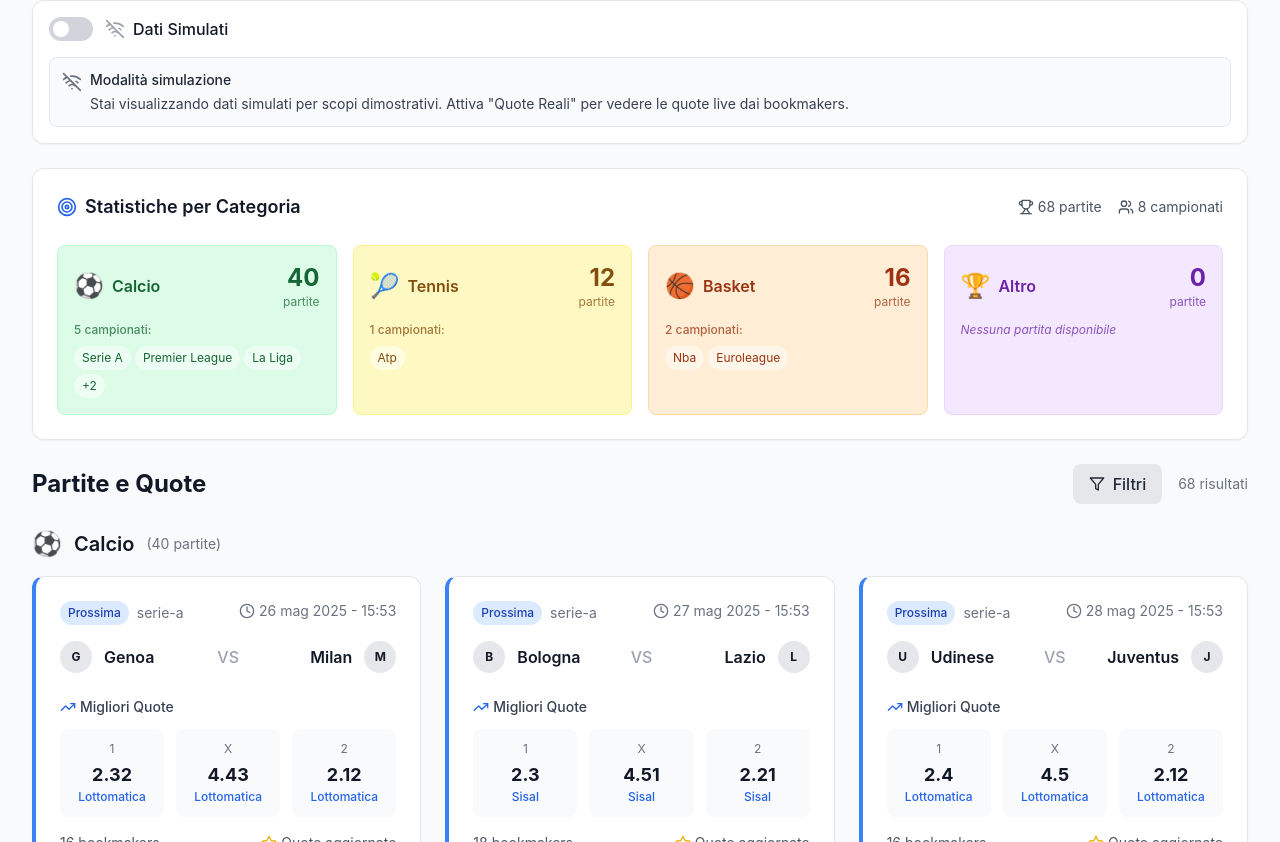
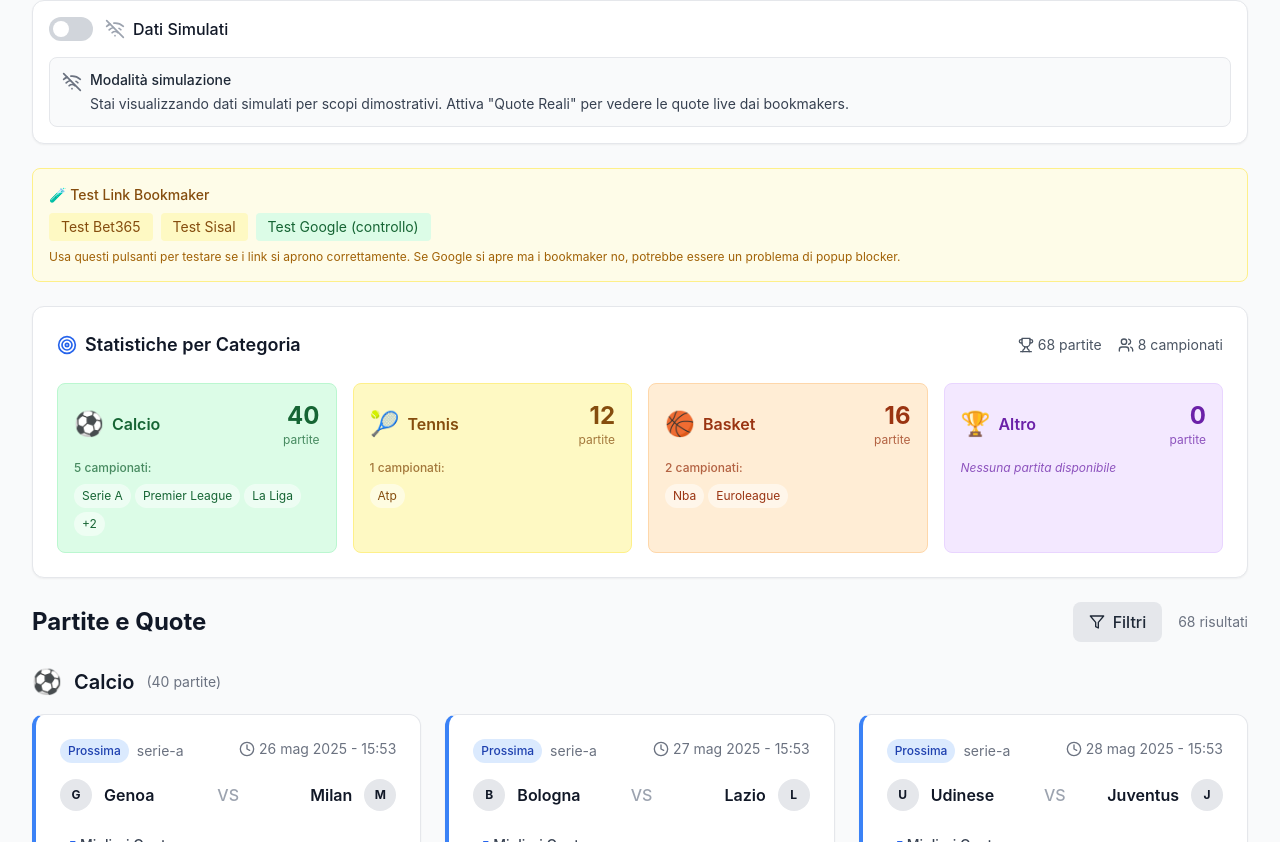
Before and after one commit to J4sp3rd3v/sportquote, a Next.js app: page / in a window 1280 px wide. Shown: the part 708-1550 px from the top of the page. Built offline with nearby package versions, Linux system fonts and the light colour scheme.

Commit message:
Fix bookmaker links with debug and test buttons

```diff
--- a/app/page.tsx
+++ b/app/page.tsx
@@ -244,6 +244,43 @@ export default function HomePage() {
           onRefresh={refreshData}
         />
 
+        {/* Test Link Bookmaker */}
+        <div className="bg-yellow-50 border border-yellow-200 rounded-lg p-4 mb-6">
+          <h3 className="text-sm font-medium text-yellow-800 mb-2">🧪 Test Link Bookmaker</h3>
+          <div className="flex flex-wrap gap-2">
+            <button
+              onClick={() => {
+                console.log('Test Bet365');
+                window.open('https://www.bet365.it', '_blank', 'noopener,noreferrer');
+              }}
+              className="px-3 py-1 bg-yellow-100 text-yellow-800 rounded text-sm hover:bg-yellow-200"
+            >
+              Test Bet365
+            </button>
+            <button
+              onClick={() => {
+                console.log('Test Sisal');
+                window.open('https://www.sisal.it', '_blank', 'noopener,noreferrer');
+              }}
+              className="px-3 py-1 bg-yellow-100 text-yellow-800 rounded text-sm hover:bg-yellow-200"
+            >
+              Test Sisal
+            </button>
+            <button
+              onClick={() => {
+                console.log('Test Google (controllo)');
+                window.open('https://www.google.it', '_blank', 'noopener,noreferrer');
+              }}
+              className="px-3 py-1 bg-green-100 text-green-800 rounded text-sm hover:bg-green-200"
+            >
+              Test Google (controllo)
+            </button>
+          </div>
+          <p className="text-xs text-yellow-700 mt-2">
+            Usa questi pulsanti per testare se i link si aprono correttamente. Se Google si apre ma i bookmaker no, potrebbe essere un problema di popup blocker.
+          </p>
+        </div>
+
         {/* Category Statistics */}
         {currentStats && (
           <SportCategoryStats
--- a/components/MatchCard.tsx
+++ b/components/MatchCard.tsx
@@ -15,6 +15,37 @@ interface MatchCardProps {
 export default function MatchCard({ match, bestOdds, onViewDetails }: MatchCardProps) {
   const formatDate = (date: Date) => {
     return format(date, 'dd MMM yyyy - HH:mm', { locale: it });
+  };
+
+  const handleQuickBookmakerClick = (bookmakerName: string) => {
+    console.log('Quick click su bookmaker:', bookmakerName);
+
+    // Trova il bookmaker per nome (semplificato per test)
+    const commonBookmakers: { [key: string]: string } = {
+      'Bet365': 'https://www.bet365.it',
+      'William Hill': 'https://www.williamhill.it',
+      'Betfair': 'https://www.betfair.it',
+      'Unibet': 'https://www.unibet.it',
+      'Bwin': 'https://www.bwin.it',
+      'Sisal': 'https://www.sisal.it',
+      'Snai': 'https://www.snai.it',
+      'Eurobet': 'https://www.eurobet.it',
+      'Lottomatica': 'https://www.lottomatica.it',
+      'Betclic': 'https://www.betclic.it'
+    };
+
+    const url = commonBookmakers[bookmakerName];
+    if (url) {
+      console.log('Aprendo URL rapido:', url);
+      try {
+        window.open(url, '_blank', 'noopener,noreferrer');
+      } catch (error) {
+        console.error('Errore apertura rapida:', error);
+        alert(`Errore nell'aprire ${bookmakerName}: ${error}`);
+      }
+    } else {
+      alert(`Sito non configurato per ${bookmakerName}. Usa "Confronta Tutte" per accedere.`);
+    }
   };
 
   const getStatusColor = (status: string) => {
@@ -86,7 +117,10 @@ export default function MatchCard({ match, bestOdds, onViewDetails }: MatchCardP
         </h4>
         <div className={`grid gap-2 sm:gap-3 ${bestOdds.draw ? 'grid-cols-3' : 'grid-cols-2'}`}>
           {/* Home Win */}
-          <div className="bg-gray-50 rounded-lg p-2 sm:p-3 text-center">
+          <div
+            className="bg-gray-50 rounded-lg p-2 sm:p-3 text-center cursor-pointer hover:bg-gray-100 transition-colors duration-200"
+            onClick={() => handleQuickBookmakerClick(bestOdds.home.bookmaker)}
+          >
             <div className="text-xs text-gray-500 mb-1">1</div>
             <div className="font-bold text-base sm:text-lg text-gray-900">{bestOdds.home.odds}</div>
             <div className="text-xs text-primary-600 font-medium truncate">{bestOdds.home.bookmaker}</div>
@@ -94,7 +128,10 @@ export default function MatchCard({ match, bestOdds, onViewDetails }: MatchCardP
 
           {/* Draw (if available) */}
           {bestOdds.draw && (
-            <div className="bg-gray-50 rounded-lg p-2 sm:p-3 text-center">
+            <div
+              className="bg-gray-50 rounded-lg p-2 sm:p-3 text-center cursor-pointer hover:bg-gray-100 transition-colors duration-200"
+              onClick={() => handleQuickBookmakerClick(bestOdds.draw!.bookmaker)}
+            >
               <div className="text-xs text-gray-500 mb-1">X</div>
               <div className="font-bold text-base sm:text-lg text-gray-900">{bestOdds.draw.odds}</div>
               <div className="text-xs text-primary-600 font-medium truncate">{bestOdds.draw.bookmaker}</div>
@@ -102,7 +139,10 @@ export default function MatchCard({ match, bestOdds, onViewDetails }: MatchCardP
           )}
 
           {/* Away Win */}
-          <div className="bg-gray-50 rounded-lg p-2 sm:p-3 text-center">
+          <div
+            className="bg-gray-50 rounded-lg p-2 sm:p-3 text-center cursor-pointer hover:bg-gray-100 transition-colors duration-200"
+            onClick={() => handleQuickBookmakerClick(bestOdds.away.bookmaker)}
+          >
             <div className="text-xs text-gray-500 mb-1">2</div>
             <div className="font-bold text-base sm:text-lg text-gray-900">{bestOdds.away.odds}</div>
             <div className="text-xs text-primary-600 font-medium truncate">{bestOdds.away.bookmaker}</div>
--- a/components/MatchDetails.tsx
+++ b/components/MatchDetails.tsx
@@ -25,11 +25,31 @@ export default function MatchDetails({ match, bookmakers, isOpen, onClose }: Mat
   };
 
   const handleBookmakerClick = (bookmaker: Bookmaker | undefined) => {
-    if (bookmaker?.website) {
-      const url = bookmaker.website.startsWith('http')
-        ? bookmaker.website
-        : `https://${bookmaker.website}`;
+    console.log('Bookmaker clicked:', bookmaker);
+
+    if (!bookmaker) {
+      console.log('Nessun bookmaker trovato');
+      alert('Bookmaker non trovato');
+      return;
+    }
+
+    if (!bookmaker.website) {
+      console.log('Nessun website per:', bookmaker.name);
+      alert(`Sito web non disponibile per ${bookmaker.name}`);
+      return;
+    }
+
+    const url = bookmaker.website.startsWith('http')
+      ? bookmaker.website
+      : `https://${bookmaker.website}`;
+
+    console.log('Aprendo URL:', url);
+
+    try {
       window.open(url, '_blank', 'noopener,noreferrer');
+    } catch (error) {
+      console.error('Errore apertura finestra:', error);
+      alert(`Errore nell'aprire il sito: ${error}`);
     }
   };
 
```
